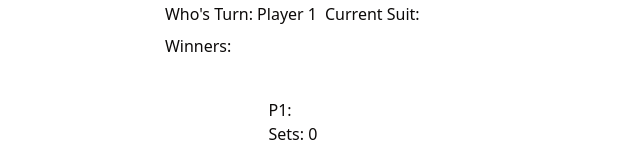
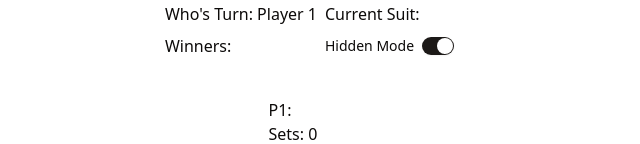
Before and after one commit to bedminer1/bridge_club, a SvelteKit app: page / in a window 1280 px wide. Shown: the top 144 px of the page, without its empty margins (319-959 px from the left). Built offline with nearby package versions, Linux system fonts and the light colour scheme.

Commit message:
added hidden mode toggle to play without information of other 3 hands

```diff
--- /dev/null
+++ b/src/lib/components/ui/switch/index.ts
@@ -0,0 +1,7 @@
+import Root from "./switch.svelte";
+
+export {
+	Root,
+	//
+	Root as Switch,
+};
--- /dev/null
+++ b/src/lib/components/ui/switch/switch.svelte
@@ -0,0 +1,29 @@
+<script lang="ts">
+	import { Switch as SwitchPrimitive } from "bits-ui";
+	import { cn, type WithoutChildrenOrChild } from "$lib/utils.js";
+
+	let {
+		ref = $bindable(null),
+		class: className,
+		checked = $bindable(false),
+		...restProps
+	}: WithoutChildrenOrChild<SwitchPrimitive.RootProps> = $props();
+</script>
+
+<SwitchPrimitive.Root
+	bind:ref
+	bind:checked
+	data-slot="switch"
+	class={cn(
+		"data-[state=checked]:bg-primary data-[state=unchecked]:bg-input focus-visible:border-ring focus-visible:ring-ring/50 dark:data-[state=unchecked]:bg-input/80 shadow-xs peer inline-flex h-[1.15rem] w-8 shrink-0 items-center rounded-full border border-transparent outline-none transition-all focus-visible:ring-[3px] disabled:cursor-not-allowed disabled:opacity-50",
+		className
+	)}
+	{...restProps}
+>
+	<SwitchPrimitive.Thumb
+		data-slot="switch-thumb"
+		class={cn(
+			"bg-background dark:data-[state=unchecked]:bg-foreground dark:data-[state=checked]:bg-primary-foreground pointer-events-none block size-4 rounded-full ring-0 transition-transform data-[state=checked]:translate-x-[calc(100%-2px)] data-[state=unchecked]:translate-x-0"
+		)}
+	/>
+</SwitchPrimitive.Root>
--- /dev/null
+++ b/src/lib/components/ui/toggle/index.ts
@@ -0,0 +1,13 @@
+import Root from "./toggle.svelte";
+export {
+	toggleVariants,
+	type ToggleSize,
+	type ToggleVariant,
+	type ToggleVariants,
+} from "./toggle.svelte";
+
+export {
+	Root,
+	//
+	Root as Toggle,
+};
--- /dev/null
+++ b/src/lib/components/ui/toggle/toggle.svelte
@@ -0,0 +1,52 @@
+<script lang="ts" module>
+	import { type VariantProps, tv } from "tailwind-variants";
+
+	export const toggleVariants = tv({
+		base: "hover:bg-muted hover:text-muted-foreground data-[state=on]:bg-accent data-[state=on]:text-accent-foreground focus-visible:border-ring focus-visible:ring-ring/50 aria-invalid:ring-destructive/20 dark:aria-invalid:ring-destructive/40 aria-invalid:border-destructive inline-flex items-center justify-center gap-2 whitespace-nowrap rounded-md text-sm font-medium outline-none transition-[color,box-shadow] focus-visible:ring-[3px] disabled:pointer-events-none disabled:opacity-50 [&_svg:not([class*='size-'])]:size-4 [&_svg]:pointer-events-none [&_svg]:shrink-0",
+		variants: {
+			variant: {
+				default: "bg-transparent",
+				outline:
+					"border-input shadow-xs hover:bg-accent hover:text-accent-foreground border bg-transparent",
+			},
+			size: {
+				default: "h-9 min-w-9 px-2",
+				sm: "h-8 min-w-8 px-1.5",
+				lg: "h-10 min-w-10 px-2.5",
+			},
+		},
+		defaultVariants: {
+			variant: "default",
+			size: "default",
+		},
+	});
+
+	export type ToggleVariant = VariantProps<typeof toggleVariants>["variant"];
+	export type ToggleSize = VariantProps<typeof toggleVariants>["size"];
+	export type ToggleVariants = VariantProps<typeof toggleVariants>;
+</script>
+
+<script lang="ts">
+	import { Toggle as TogglePrimitive } from "bits-ui";
+	import { cn } from "$lib/utils.js";
+
+	let {
+		ref = $bindable(null),
+		pressed = $bindable(false),
+		class: className,
+		size = "default",
+		variant = "default",
+		...restProps
+	}: TogglePrimitive.RootProps & {
+		variant?: ToggleVariant;
+		size?: ToggleSize;
+	} = $props();
+</script>
+
+<TogglePrimitive.Root
+	bind:ref
+	bind:pressed
+	data-slot="toggle"
+	class={cn(toggleVariants({ variant, size }), className)}
+	{...restProps}
+/>
--- a/src/routes/+page.svelte
+++ b/src/routes/+page.svelte
@@ -2,6 +2,8 @@
     import * as Select from "$lib/components/ui/select/index.js";
     import { Input } from "$lib/components/ui/input/index.js";
     import { Button } from "$lib/components/ui/button/index.js";
+    import { Switch } from "$lib/components/ui/switch/index.js";
+    import { Label } from "$lib/components/ui/label/index.js";
 
     import { initGame } from "$lib/game/init";
     import { raiseBet } from "$lib/game/betting";
@@ -14,6 +16,7 @@
     let betSize: number = $state(1)
     let bettedSuit: string = $state("Club")
     let desiredCard: Card | undefined = $state()
+    let hiddenMode = $state(true)
 
     $effect(() => {
         setInterval(() => {
@@ -29,6 +32,10 @@
         <p>Who's Turn: Player {game.WhoseTurn}</p>
         <p>Current Suit: {game.TurnSuit}</p>
         <p>Winners: {game.Winner}</p>
+        <div class="flex items-center space-x-2">
+            <Label for="hidden-mode">Hidden Mode</Label>
+            <Switch id="hidden-mode" bind:checked={hiddenMode}/>
+        </div>
     </div>
 
     {#if !game.IsBettingPhase}
@@ -43,7 +50,7 @@
         {/each}
     </div>
     <div class="flex gap-10">
-        {#each game.Players as player}
+        {#each hiddenMode ? [game.Players[0]] : game.Players as player}
         <div>
             <p>P{player.ID}:</p>
             <p>Sets: {player.Sets}</p>
```
